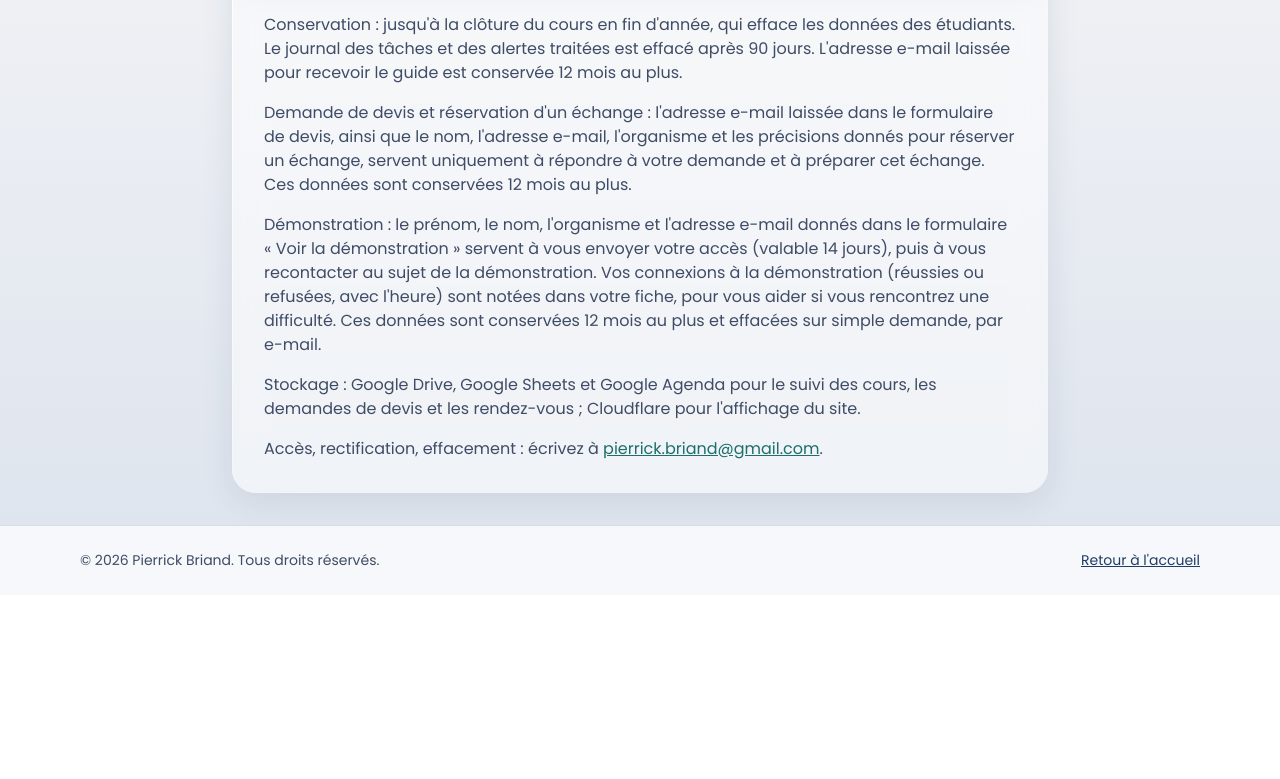
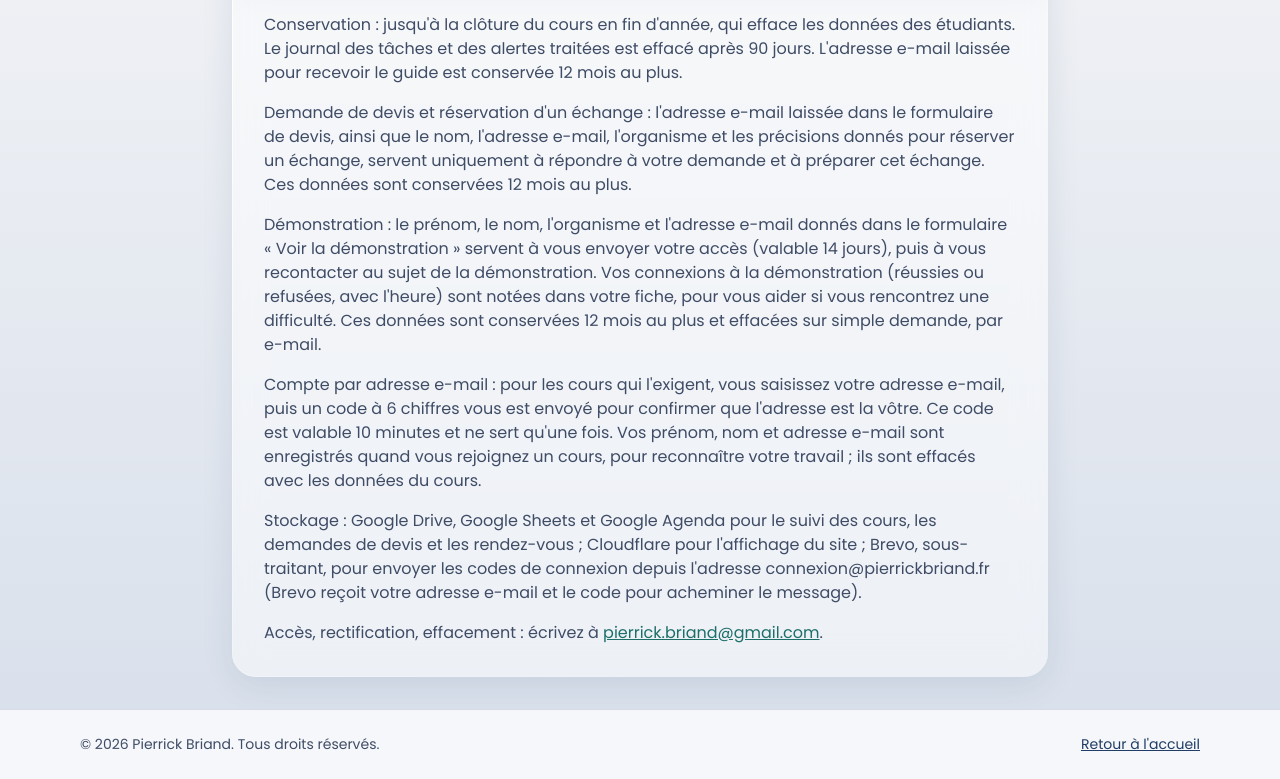
Before and after one commit to Pierrickbriand/cours, a plain HTML site: page mentions.html in a window 1280 px wide. Shown: the part 805-1584 px from the top of the page. Before the commit the page ends 1400 px from the top, so only its background shows below. Drawn offline with Linux system fonts and the light colour scheme.

Commit message:
Vos donnees : compte par adresse e-mail et sous-traitant Brevo
Co-Authored-By: Claude Sonnet 5.5 <noreply@anthropic.com>
Claude-Session: https://claude.ai/code/session_01SphGyjwkNVaHmhKGsHA5kx

```diff
--- a/mentions.html
+++ b/mentions.html
@@ -42,7 +42,8 @@
     <p>Conservation&nbsp;: jusqu'à la clôture du cours en fin d'année, qui efface les données des étudiants. Le journal des tâches et des alertes traitées est effacé après 90&nbsp;jours. L'adresse e-mail laissée pour recevoir le guide est conservée 12&nbsp;mois au plus.</p>
     <p>Demande de devis et réservation d'un échange&nbsp;: l'adresse e-mail laissée dans le formulaire de devis, ainsi que le nom, l'adresse e-mail, l'organisme et les précisions donnés pour réserver un échange, servent uniquement à répondre à votre demande et à préparer cet échange. Ces données sont conservées 12&nbsp;mois au plus.</p>
     <p>Démonstration&nbsp;: le prénom, le nom, l'organisme et l'adresse e-mail donnés dans le formulaire « Voir la démonstration » servent à vous envoyer votre accès (valable 14&nbsp;jours), puis à vous recontacter au sujet de la démonstration. Vos connexions à la démonstration (réussies ou refusées, avec l'heure) sont notées dans votre fiche, pour vous aider si vous rencontrez une difficulté. Ces données sont conservées 12&nbsp;mois au plus et effacées sur simple demande, par e-mail.</p>
-    <p>Stockage&nbsp;: Google Drive, Google Sheets et Google Agenda pour le suivi des cours, les demandes de devis et les rendez-vous&nbsp;; Cloudflare pour l'affichage du site.</p>
+    <p>Compte par adresse e-mail&nbsp;: pour les cours qui l'exigent, vous saisissez votre adresse e-mail, puis un code à 6&nbsp;chiffres vous est envoyé pour confirmer que l'adresse est la vôtre. Ce code est valable 10&nbsp;minutes et ne sert qu'une fois. Vos prénom, nom et adresse e-mail sont enregistrés quand vous rejoignez un cours, pour reconnaître votre travail&nbsp;; ils sont effacés avec les données du cours.</p>
+  <p>Stockage&nbsp;: Google Drive, Google Sheets et Google Agenda pour le suivi des cours, les demandes de devis et les rendez-vous&nbsp;; Cloudflare pour l'affichage du site&nbsp;; Brevo, sous-traitant, pour envoyer les codes de connexion depuis l'adresse connexion@pierrickbriand.fr (Brevo reçoit votre adresse e-mail et le code pour acheminer le message).</p>
     <p>Accès, rectification, effacement&nbsp;: écrivez à <a href="mailto:pierrick.briand@gmail.com">pierrick.briand@gmail.com</a>.</p>
   </section>
 </main>
```
